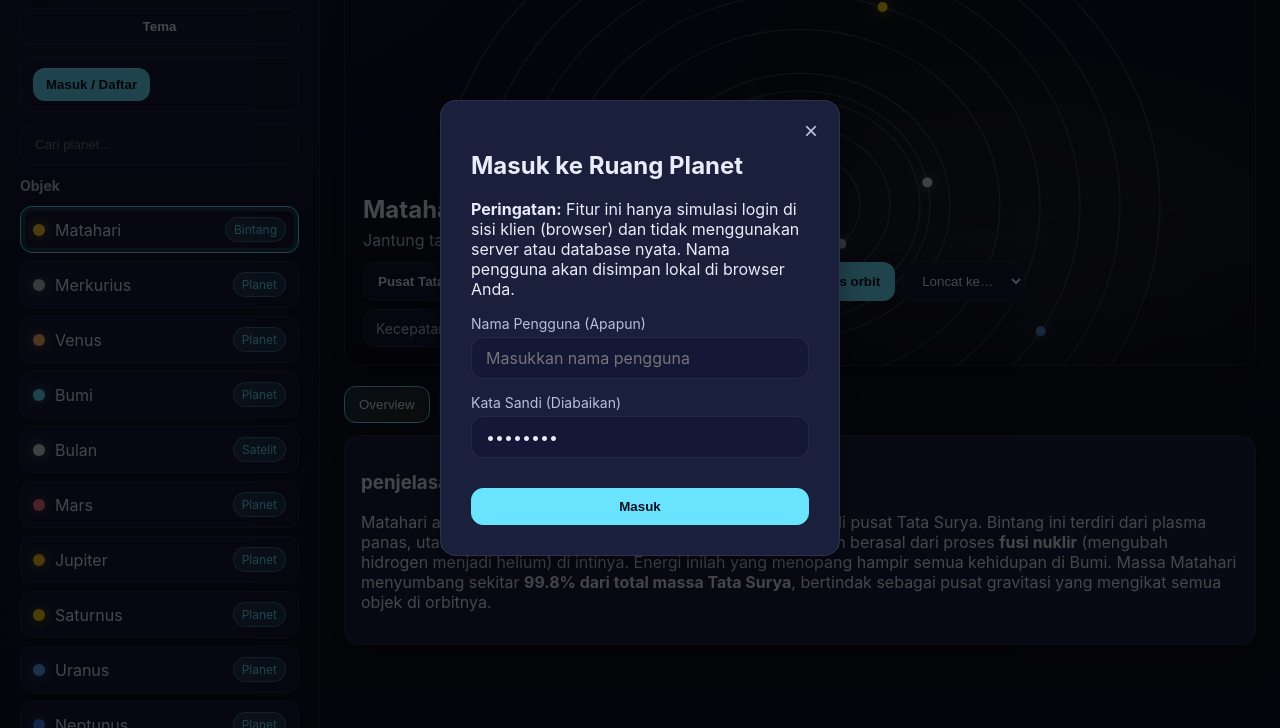
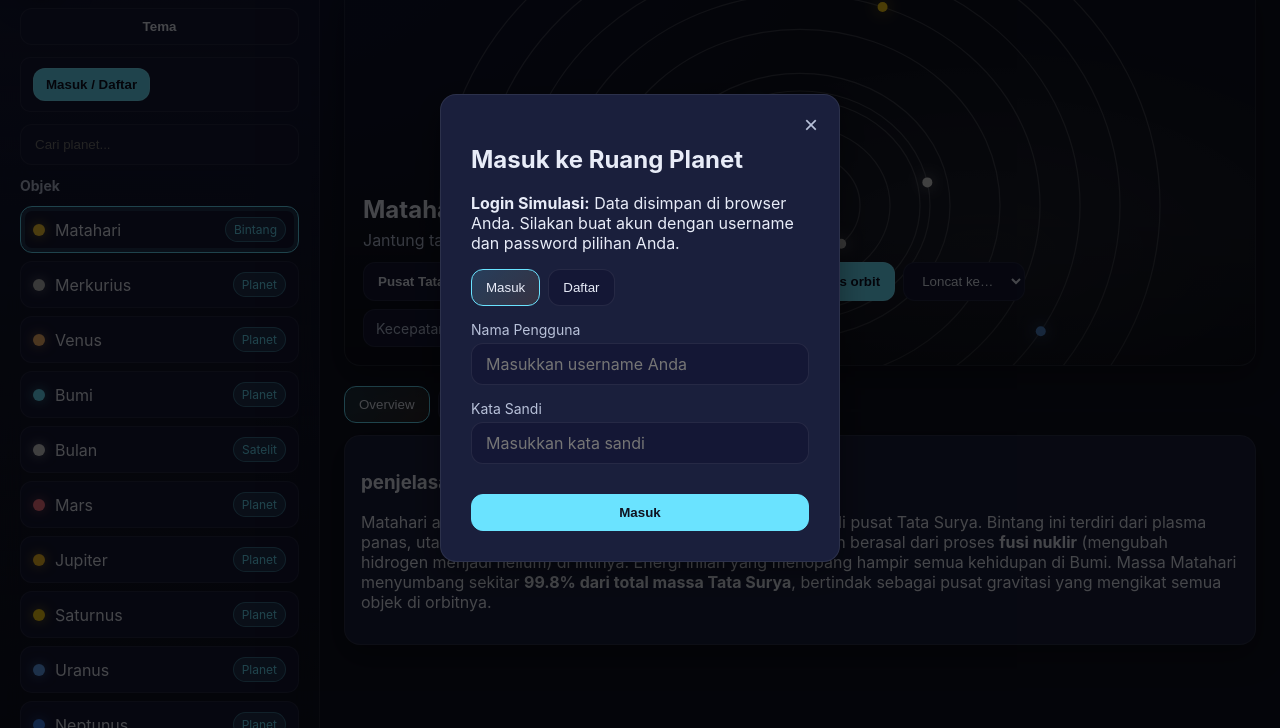
Before and after one commit to jovanlolombulan242-jpg/ruang_planet1, a plain HTML site: page index.html in a window 1280 px wide. Both pictures are taken after a click on the button "Masuk / Daftar". Shown: the part 72-800 px from the top of the page. Drawn offline with Linux system fonts and the light colour scheme.

Commit message:
Refactor index.html for improved structure and login

```diff
--- a/index.html
+++ b/index.html
@@ -127,18 +127,39 @@
       <div class="modal-content card">
           <button class="close-btn" id="closeModal" aria-label="Tutup modal">×</button>
           <h2>Masuk ke Ruang Planet</h2>
-          <p><strong>Peringatan:</strong> Fitur ini hanya simulasi login di sisi klien (browser) dan tidak menggunakan server atau database nyata. Nama pengguna akan disimpan lokal di browser Anda.</p>
+          <p><strong>Login Simulasi:</strong> Data disimpan di browser Anda. Silakan buat akun dengan username dan password pilihan Anda.</p>
+
+          <div class="tabs" style="margin-bottom: 15px;">
+            <button type="button" class="tab active" id="loginTabBtn">Masuk</button>
+            <button type="button" class="tab" id="registerTabBtn">Daftar</button>
+          </div>
 
           <form id="loginForm">
               <div class="form-group">
-                  <label for="login-username">Nama Pengguna (Apapun)</label>
-                  <input type="text" id="login-username" required placeholder="Masukkan nama pengguna">
+                  <label for="login-username">Nama Pengguna</label>
+                  <input type="text" id="login-username" required placeholder="Masukkan username Anda">
               </div>
               <div class="form-group">
-                  <label for="login-password">Kata Sandi (Diabaikan)</label>
-                  <input type="password" id="login-password" value="password" placeholder="Masukkan kata sandi" disabled>
+                  <label for="login-password">Kata Sandi</label>
+                  <input type="password" id="login-password" required placeholder="Masukkan kata sandi">
               </div>
               <button type="submit" class="btn primary-full">Masuk</button>
+          </form>
+
+          <form id="registerForm" style="display: none;">
+              <div class="form-group">
+                  <label for="register-username">Nama Pengguna Baru</label>
+                  <input type="text" id="register-username" required placeholder="Pilih username">
+              </div>
+              <div class="form-group">
+                  <label for="register-password">Kata Sandi Baru</label>
+                  <input type="password" id="register-password" required placeholder="Buat kata sandi">
+              </div>
+              <div class="form-group">
+                  <label for="register-confirm">Konfirmasi Kata Sandi</label>
+                  <input type="password" id="register-confirm" required placeholder="Ulangi kata sandi">
+              </div>
+              <button type="submit" class="btn primary-full">Daftar</button>
           </form>
       </div>
   </div>
```
